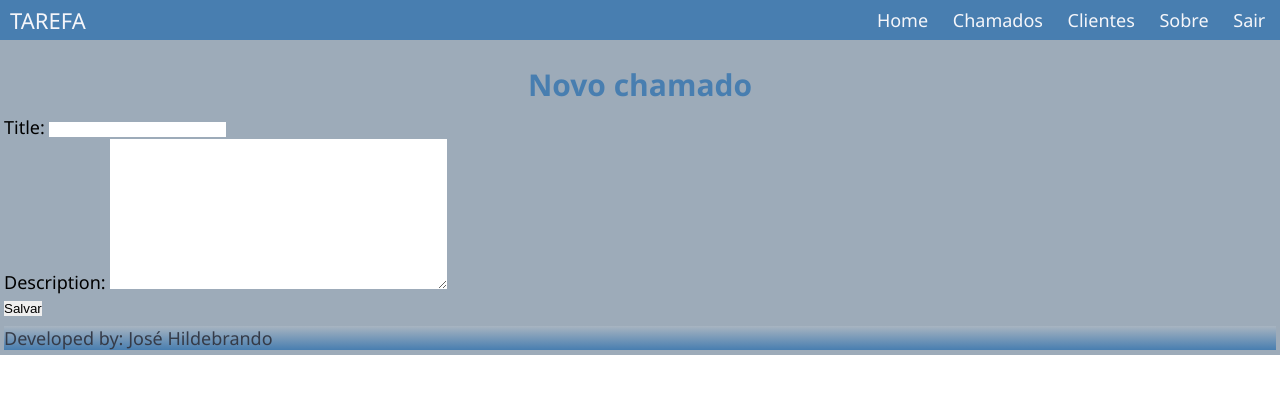
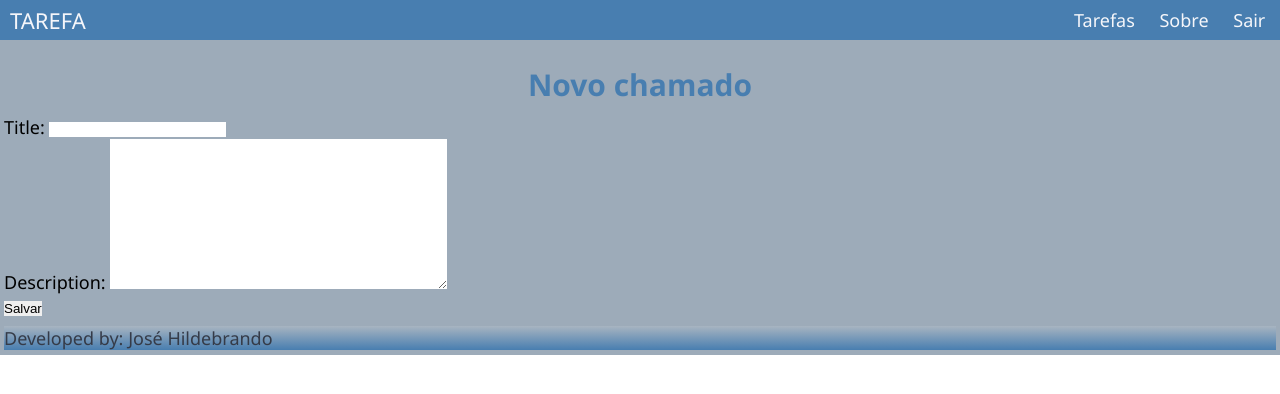
Before and after one commit to hildebrando001/Tarefa-Django-Python, a Django app: page /newtask/ in a window 1280 px wide. Shown: the top 394 px of the page. Run offline with Django 3.2, Linux system fonts and the light colour scheme; the visitor is signed in with stand-in values (Sample User, id 1); some libraries are stand-ins or nearby versions.

Commit message:
tamplate base updated

```diff
--- a/accounts/views.py
+++ b/accounts/views.py
@@ -1,7 +1,7 @@
 from django.shortcuts import render
 from django.contrib.auth.forms import UserCreationForm
 from django.urls import reverse_lazy # same as redirect, but to be used with basedview class
-from django.views import generic # alow as to create a basedview class
+from django.views import generic # alow to create a basedview class
 
 class SignUp(generic.CreateView): # NOT a def  # basedview class
     form_class = UserCreationForm
--- a/tasks/templates/base.html
+++ b/tasks/templates/base.html
@@ -25,9 +25,7 @@
             <input type="checkbox" name="" id="nav-check">
             <div class="nav-links">
                 {% if user.is_authenticated %}
-                <a href="/">Home</a>
-                <a href="/">Chamados</a>
-                <a href="#">Clientes</a>
+                <a href="/">Tarefas</a>
                 {% else %}
                     <a href="/accounts/login">Entrar</a>
                 {% endif %}
```
